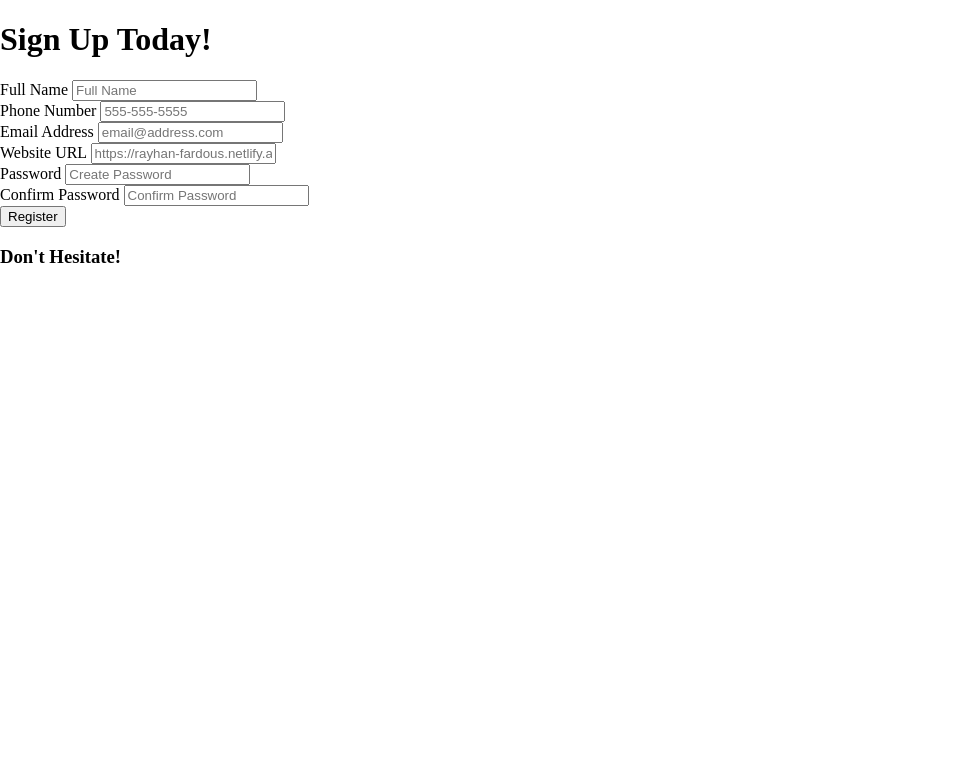
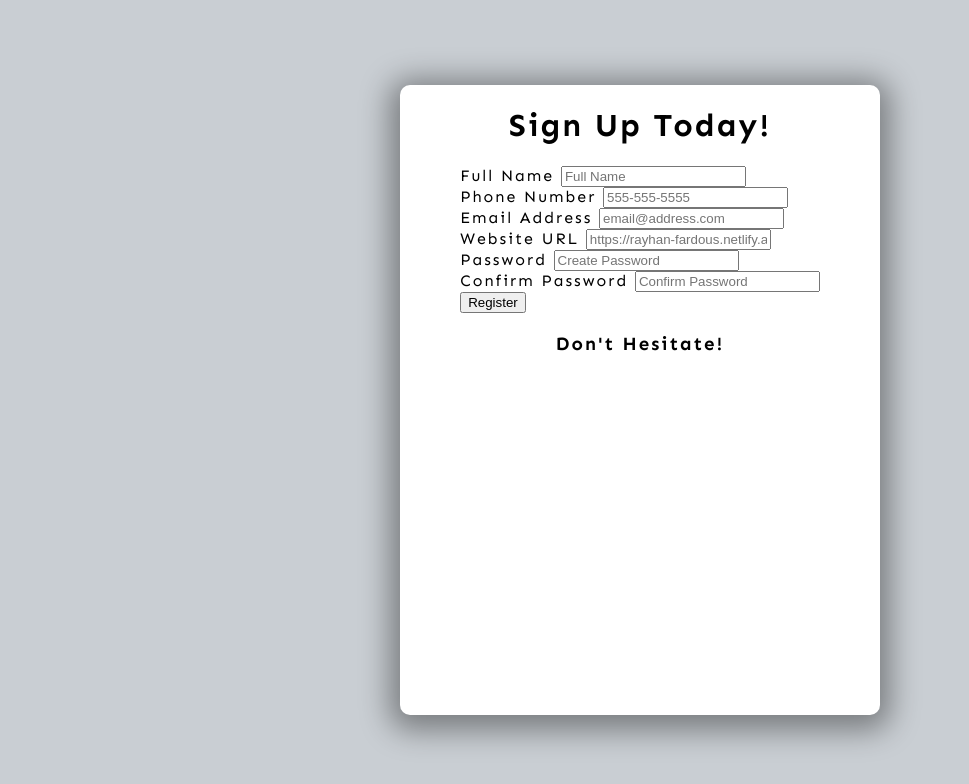
Before and after one commit to rayhan-fardous/form-validation, a plain HTML site: page index.html in a window 1280 px wide. Shown: the whole page, without its empty margins (0-969 px from the left). Drawn offline with Linux system fonts and the light colour scheme.

Commit message:
update css

```diff
--- a/style.css
+++ b/style.css
@@ -1,3 +1,4 @@
+@import url('https://fonts.googleapis.com/css2?family=Karla:ital,wght@0,200..800;1,200..800&family=League+Spartan&family=Nunito:ital,wght@0,200..1000;1,200..1000&family=Sen:wght@400..800&display=swap');
 
 html {
   box-sizing: border-box;
@@ -6,4 +7,21 @@ html {
 body {
   margin: 0;
   min-height: 100vh;
+  font-family: Sen, sans-serif;
+  letter-spacing: 2px;
+  display: flex;
+  align-items: center;
+  justify-content: center;
+  background: #c9ced3;
 }
+
+.container {
+  width: 480px;
+  height: 630px;
+  background: white;
+  display: flex;
+  flex-direction: column;
+  align-items: center;
+  border-radius: 10px;
+  box-shadow: 0 5px 30px 10px rgba(0, 0, 0, 0.4);
+}
```
